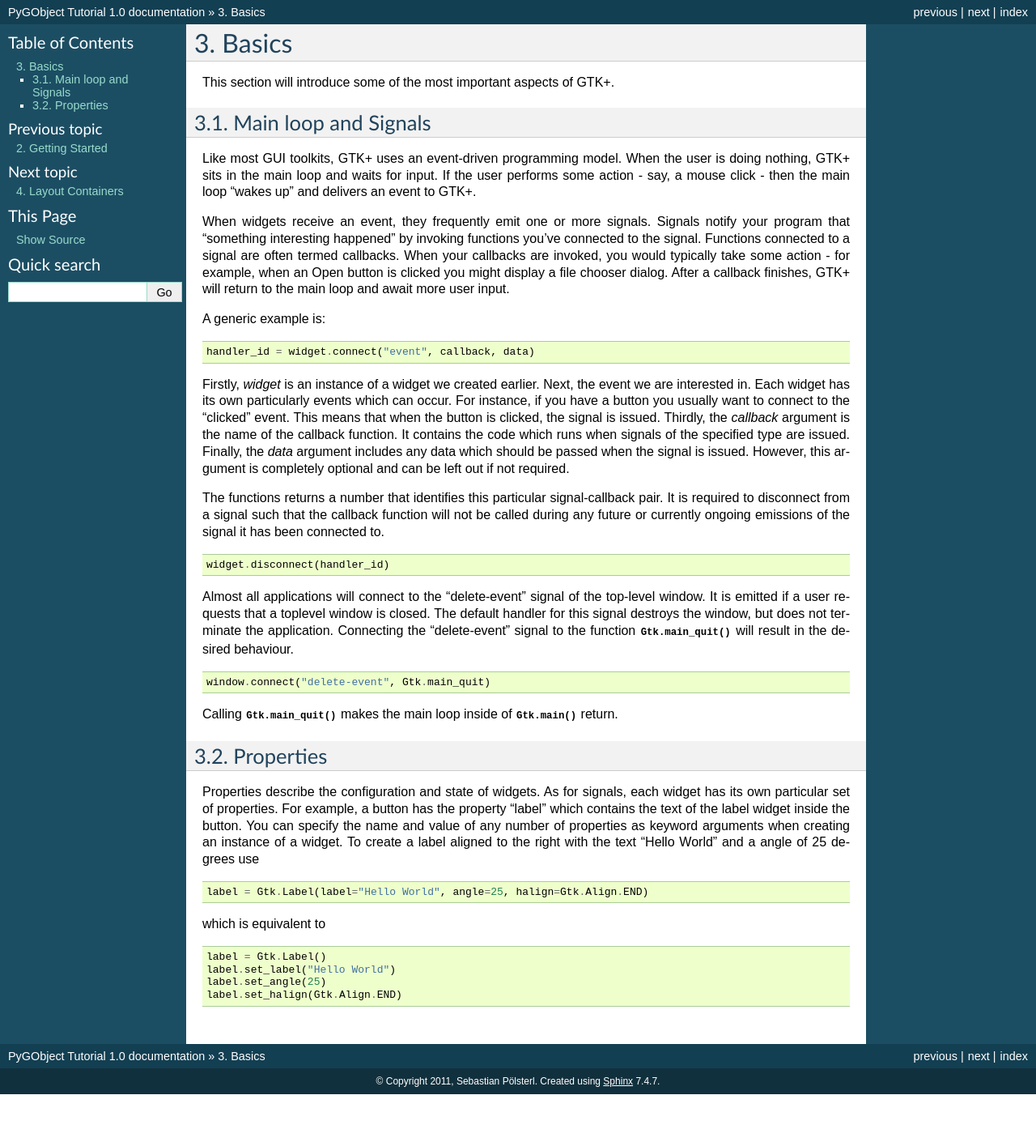
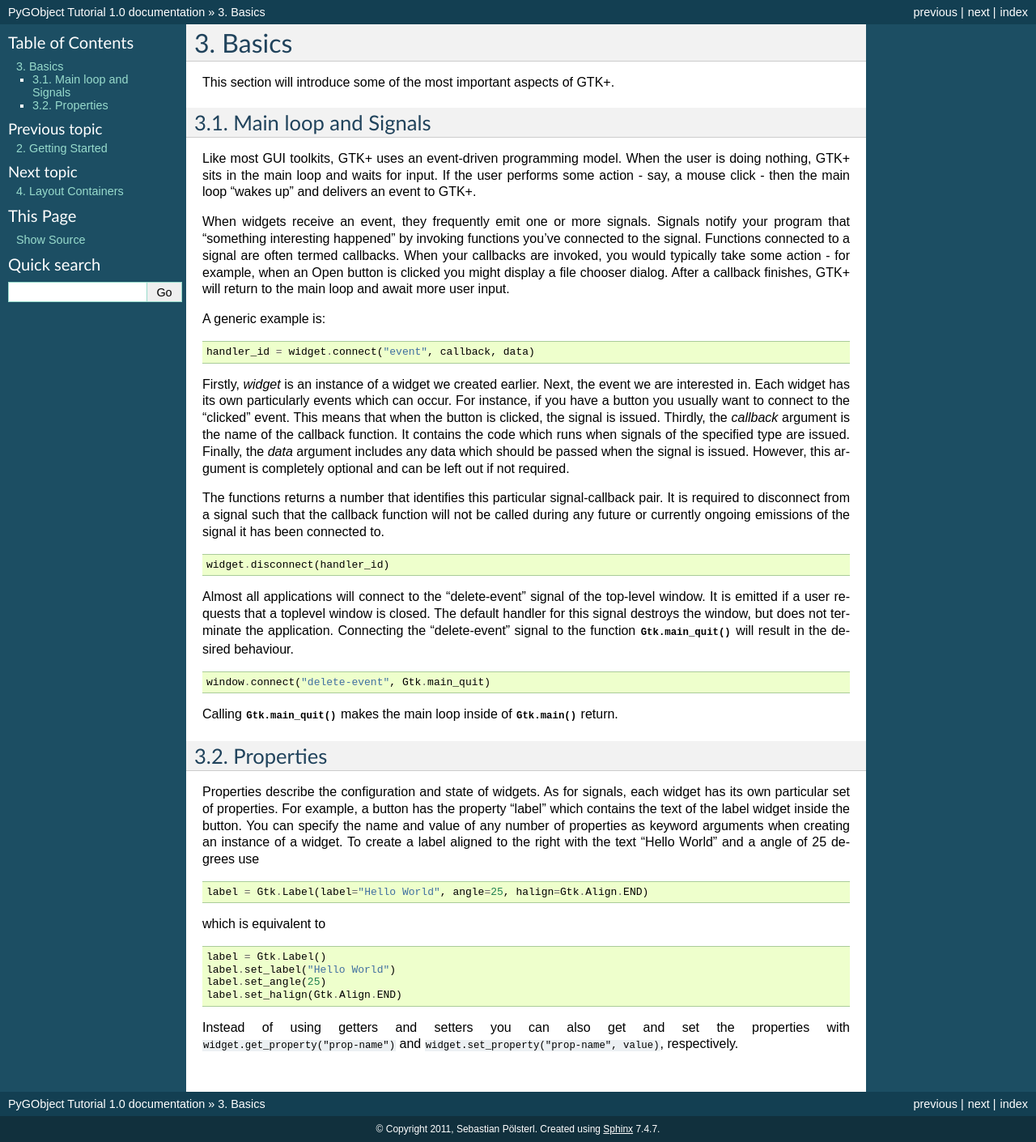
Before and after one commit to sebp/PyGObject-Tutorial, a Sphinx documentation site: the page built from source/basics.txt, in a window 1280 px wide. Shown: the whole page at 81% size. Built offline with Sphinx 7.4.7, drawn with Linux system fonts in a browser that asks for light colours; before the commit the page ends 1351 px from its top, so only the background shows below that.

Commit message:
Mention (get|set)_property

```diff
--- a/source/basics.txt
+++ b/source/basics.txt
@@ -81,3 +81,7 @@ which is equivalent to
     label.set_label("Hello World")
     label.set_angle(25)
     label.set_halign(Gtk.Align.END)
+
+Instead of using getters and setters you can also get and set the properties
+with ``widget.get_property("prop-name")`` and ``widget.set_property("prop-name",
+value)``, respectively.
```
